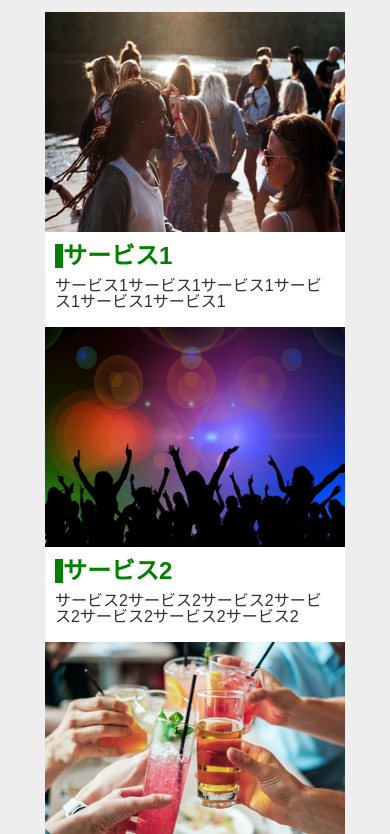
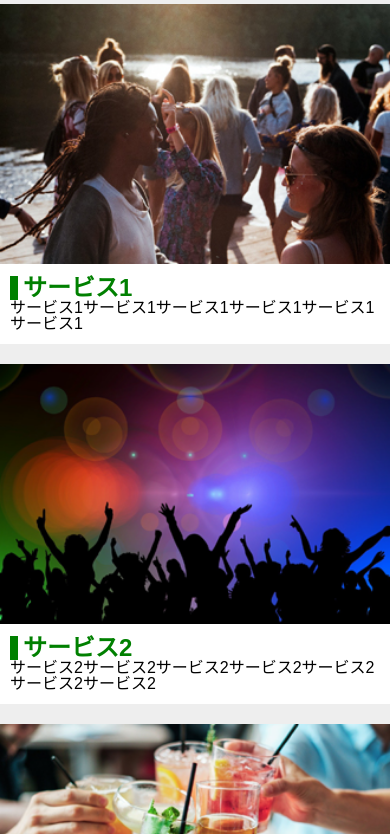
Before and after one commit to noelmeanxmas/dezasuta, a plain HTML site: page code_kadai3_hozmi_work2/index.html in a window 390 px wide. Shown: the part 80-914 px from the top of the page. Drawn offline with Linux system fonts and the light colour scheme.

Commit message:
code_kadai3_修正

```diff
--- a/code_kadai3_hozmi_work2/css/style.css
+++ b/code_kadai3_hozmi_work2/css/style.css
@@ -45,33 +45,34 @@ img {
 /* work2PC */
 
 body {
+    background-color: #eeeeee;
+}
+
+.service {
     max-width: 960px;
-    background-color: #eeeeee;
+    margin: 0 auto;
 }
 
 h1 {
     color: green;
-    display: flex;
     margin: 30px auto;
-    justify-content: center;
+    text-align: center;
+
+    /* 下記セットでも表示は変わらないが、text-align: center;で、テキストの位置を中心に設定するほうが綺麗 */
+    /* display: flex; */
+    /* justify-content: center; */
 }
 
-
-#cards {
+.cards {
     display: flex;
     margin: 0px auto;
-    justify-content: center;
-
+    justify-content: space-between;
 }
 
 .card {
-    width: 264px;
-    height: 176px;
-}
-
-.card:nth-child(2) {
-    margin-right: 15px;
-    margin-left: 15px;
+    /* 横幅は％、高さは指定しないがセオリーである */
+    width: 32%;
+    background-color: white;
 }
 
 .picture img {
@@ -82,12 +83,11 @@ h1 {
 h2 {
     color: green;
     border-left: solid green 8px;
+    padding-left: 5px;
 }
 
-.description {
+.desc {
     width: 100%;
-    height: 100px;
-    background-color: white;
     padding: 12px 10px;
     box-sizing: border-box;
 }
@@ -95,7 +95,7 @@ h2 {
 .description p {
     font-size: 16px;
     color: #313131;
-    padding: 10px 0px;
+    padding: 10px 0px 0px;
 }
 
 /* ここから下はスマホ用 */
@@ -104,34 +104,17 @@ h2 {
 
 @media screen and (max-width:400px) {
 
-
-    h1 {
-        color: green;
-        display: flex;
-        margin: 30px auto;
-        justify-content: center;
-    }
-
-
-    #cards {
+    .cards {
         display: block;
     }
 
     .card {
-        width: 300px;
-        height: 315px;
-        margin-left: auto;
-        margin-right: auto;
+        width: 100%;
+        margin-bottom: 20px;
     }
 
-    .card:nth-child(2) {
-        margin-right: auto;
-        margin-left: auto;
-    }
-
-    .picture img {
+    .card img {
         width: 100%;
-        height: 220px;
     }
 
 }
--- a/code_kadai3_hozmi_work2/index.html
+++ b/code_kadai3_hozmi_work2/index.html
@@ -13,37 +13,42 @@
 
 <body>
 
+    <section class="service">
+
         <h1>サービス</h1>
 
-    <div id="cards">
-        <div class="card">
-            <div class="picture"><img src="images/main_1.jpg" alt="" /></div>
-            <div class="description">
+        <ul class="cards">
+            <li class="card">
+                <img src="images/main_1.jpg" alt="外で楽しむ人たち">
+                <div class="desc">
                     <h2>サービス1</h2>
                     <p>
                         サービス1サービス1サービス1サービス1サービス1サービス1
                     </p>
                 </div>
-        </div>
-        <div class="card" id="card-center">
-            <div class="picture"><img src="images/main_2.png" alt="" /></div>
-            <div class="description">
+            </li>
+            <li class="card">
+                <img src="images/main_2.png" alt="盛り上がる場内">
+                <div class="desc">
                     <h2>サービス2</h2>
                     <p>
                         サービス2サービス2サービス2サービス2サービス2サービス2サービス2
                     </p>
                 </div>
-        </div>
-        <div class="card">
-            <div class="picture"><img src="images/main_3.png" alt="" /></div>
-            <div class="description">
+            </li>
+            <li class="card">
+                <img src="images/main_3.png" alt="乾杯する様子">
+                <div class="desc">
                     <h2>サービス3</h2>
                     <p>
                         サービス3サービス3サービス3サービス3サービス3サービス3サービス3
                     </p>
                 </div>
-        </div>
-    </div>
+            </li>
+        </ul>
+
+    </section>
+
 
 </body>
 
```
Also changed, not shown: code_kadai2_hozmi/index.html (+0 -1 lines), code_kadai3_hozmi_work1/index.html (+6 -1 lines). Lines whose indentation alone changed are shown as unchanged.
